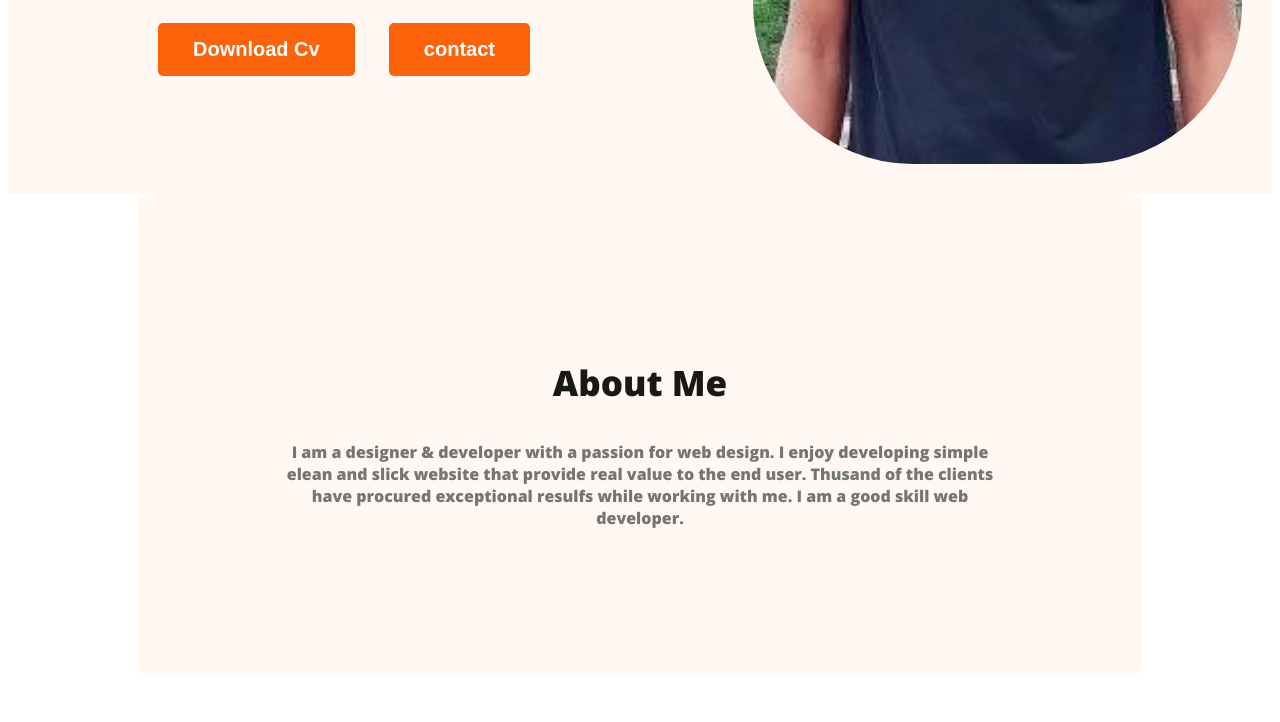
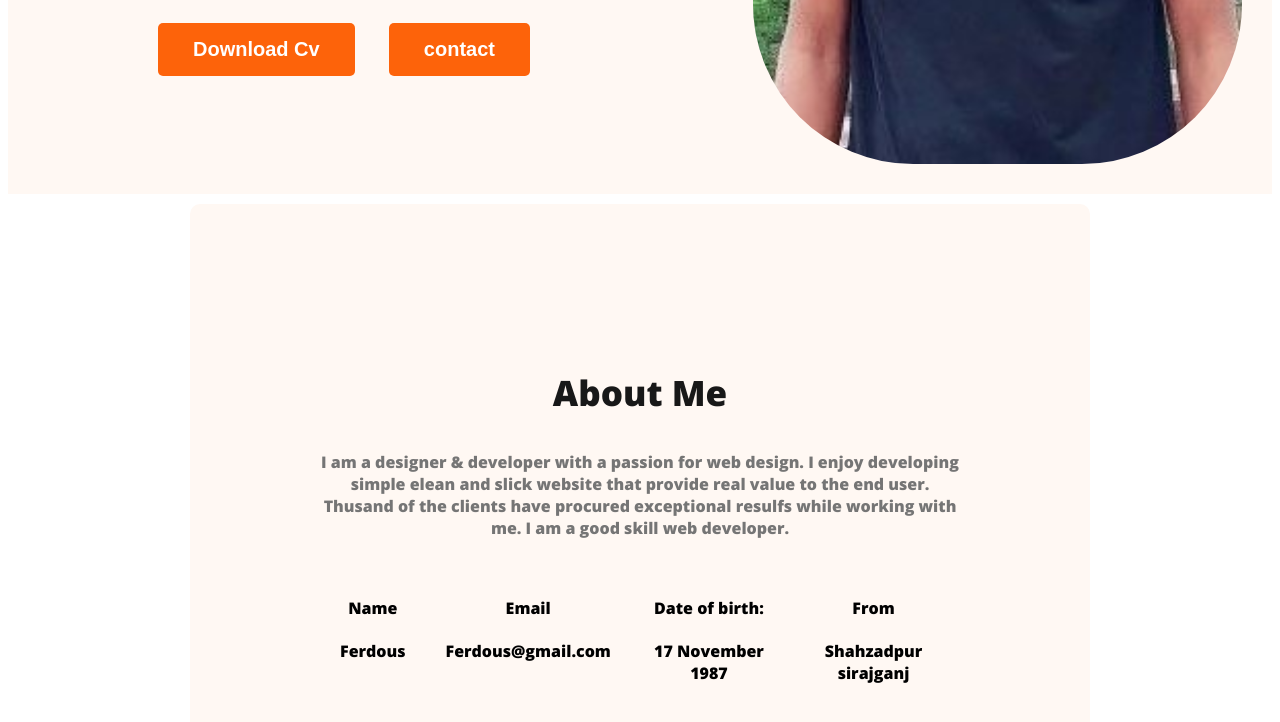
Before and after one commit to 2ferdous12/web-developer-profile, a plain HTML site: page index.html in a window 1280 px wide. Shown: the part 735-1457 px from the top of the page. Before the commit the page ends 1418 px from the top, so only its background shows below. Drawn offline with nearby package versions, Linux system fonts and the light colour scheme.

Commit message:
added all file and style

```diff
--- a/index.html
+++ b/index.html
@@ -46,6 +46,29 @@
         Thusand of the clients have procured exceptional resulfs while working with me.
        I am a good skill web developer.
     </p>
+
+    <div class="about-info-c">
+        <div class="about-info">
+            <h4 class="info-title">Name </h4>
+            <p class="info-description">Ferdous</p>
+        </div>
+<div class="about-info">
+
+    <h4 class="info-title">Email</h4>
+    <p class="info-description">Ferdous@gmail.com</p>
+</div>
+<div class="about-info">
+    <h4 class="info-title">Date of birth:
+
+    </h4>
+    <p class="info-description"> 17 November 1987</p>
+</div>
+<div class="about-info">
+    <h4 class="info-title">From</h4>
+    <p class="info-description">Shahzadpur sirajganj</p>
+</div>
+
+    </div>
 </section>
     </main>
 
--- a/styles/portfolio.css
+++ b/styles/portfolio.css
@@ -104,7 +104,7 @@ nav{
     padding: 130px;
     border-radius: 10px;
     background: #FFF8F3;
-    margin: 0 130px;
+    margin: 0 120px;
 }
 .ti{
     color:#181818;
@@ -119,3 +119,18 @@ nav{
     color: #757575;
     text-align: center;
 }
+main{
+    max-width: 1140px;
+    margin: 0 auto;
+    margin-top: 10px;
+}
+
+.about-info-c{
+    display: flex;
+    justify-content: space-around;
+}
+
+.about-info{
+    text-align: center;
+    padding: 20px;
+}
```
